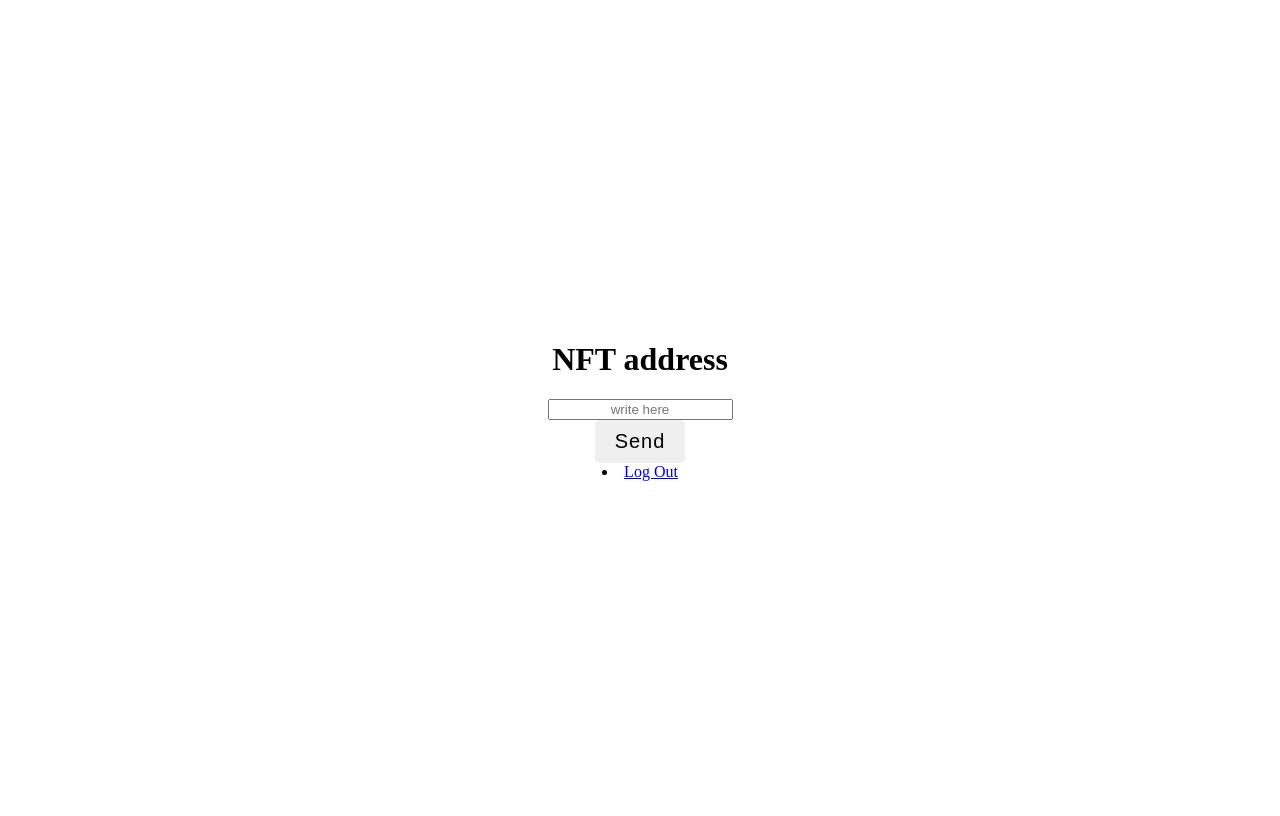
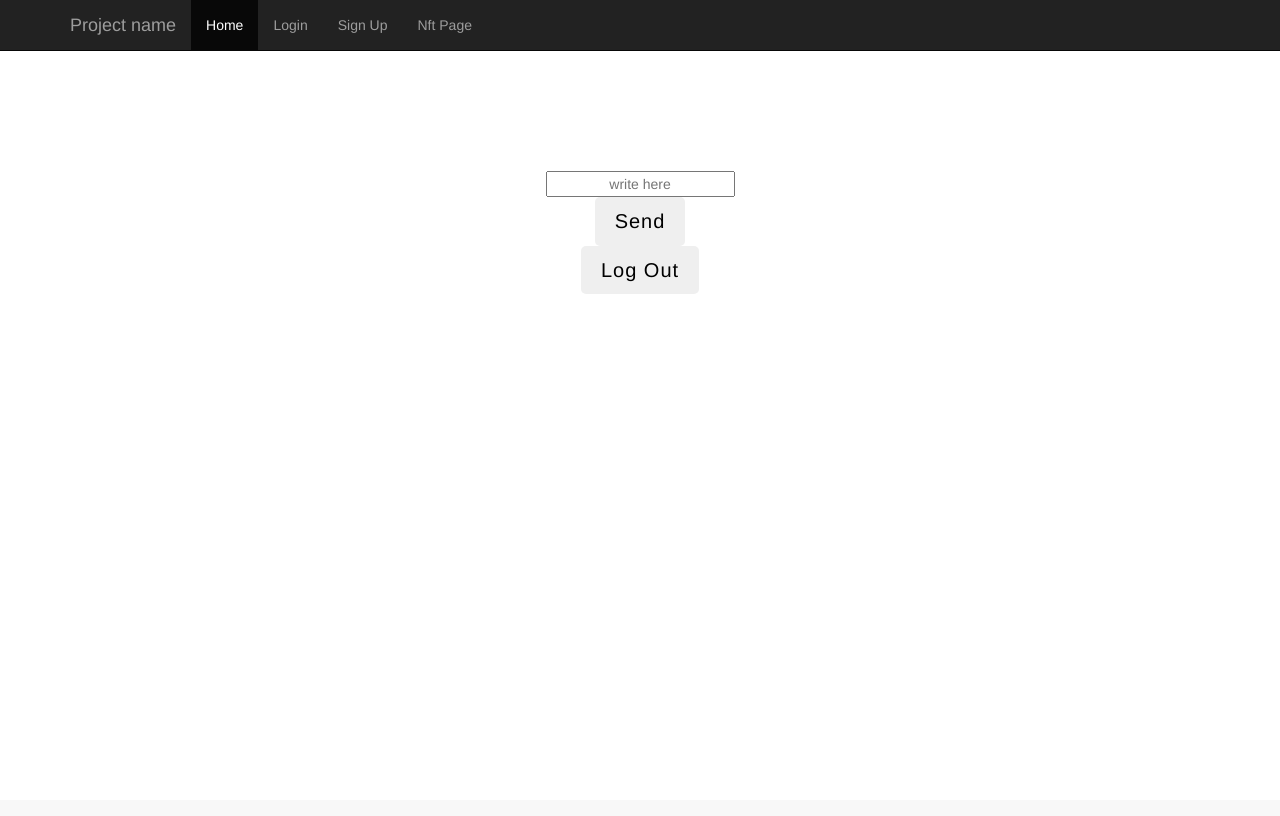
Before and after one commit to Bl3gh/pyt-4asmnt, a Flask app: page /nft_page in a window 1280 px wide. After the commit the page ends 282 px from the top, so only its background shows below. Run offline with Flask 3, Linux system fonts and the light colour scheme; the visitor is signed in with stand-in values (Sample User, id 1); some libraries are stand-ins or nearby versions.

Commit message:
Update nft_page.html

```diff
--- a/src/templates/nft_page.html
+++ b/src/templates/nft_page.html
@@ -1,16 +1,47 @@
+{% extends "bootstrap/base.html" %}
 
-    <head>
-    <meta charset="UTF-8">
-    <title>App</title>
+{% block title %}
+Demo App
+{% endblock %}
+
+{% block styles %}
+{{super()}}
+<link rel="stylesheet" href="{{url_for('.static', filename='starter-template.css')}}">
+{% endblock %}
+
+{% block content %}
+    <nav class="navbar navbar-inverse navbar-fixed-top">
+      <div class="container">
+        <div class="navbar-header">
+          <button type="button" class="navbar-toggle collapsed" data-toggle="collapse" data-target="#navbar" aria-expanded="false" aria-controls="navbar">
+            <span class="sr-only">Toggle navigation</span>
+            <span class="icon-bar"></span>
+            <span class="icon-bar"></span>
+            <span class="icon-bar"></span>
+          </button>
+          <a class="navbar-brand" href="#">Project name</a>
+        </div>
+        <div id="navbar" class="collapse navbar-collapse">
+          <ul class="nav navbar-nav">
+            <li class="active"><a href="#">Home</a></li>
+            <li><a href="{{ url_for('login') }}">Login</a></li>
+            <li><a href="{{ url_for('signup') }}">Sign Up</a></li>
+            <li><a href="{{ url_for('nft_page') }}">Nft Page</a></li>
+          </ul>
+        </div><!--/.nav-collapse -->
+      </div>
+    </nav>
+
+    <div class="container">
+    <div class="search">
+      <form method="get" action="/nft_search">
+        <input name="args" placeholder="write here">
+        <div style="text-align:center"> <button class="button" input type="submit" >Send</button><div>
+        <button class="button" a href="{{ url_for('logout') }}">Log Out</a>
+      </div>
+      </form>
+    </div>
     <style>
-    body{
-      display:flex;
-      justify-content: center;
-      align-items: center;
-      height: 100vh;
-    }
-
-
       .button{
         letter-spacing: 1px;
         font-size: 20px;
@@ -27,19 +58,12 @@
       input{
           text-align: center;
       }
+      form {
+        margin-top: 15%;
+        text-align: center;
+      }
       </style>
-</head>
-<body>
 
-    <form method="get" action="/nft_search">
-      <h1>
-          NFT address
-      </h1>
-      <input name="args" placeholder="write here">
-      <div style="text-align:center"> <button class="button" input type="submit" >Send</button><div>
-    </div>
-    </form>
-    <li><a href="{{ url_for('logout') }}">Log Out</a></li>
-
-
+    </div><!-- /.container -->
+{% endblock %}
 </body></html>
```
Lines whose indentation alone changed are shown as unchanged.
